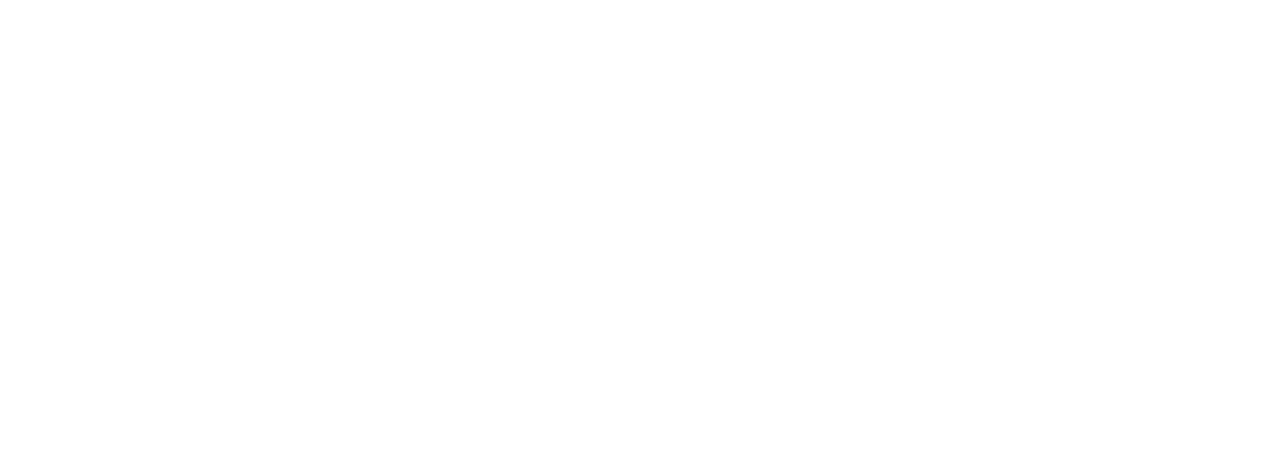
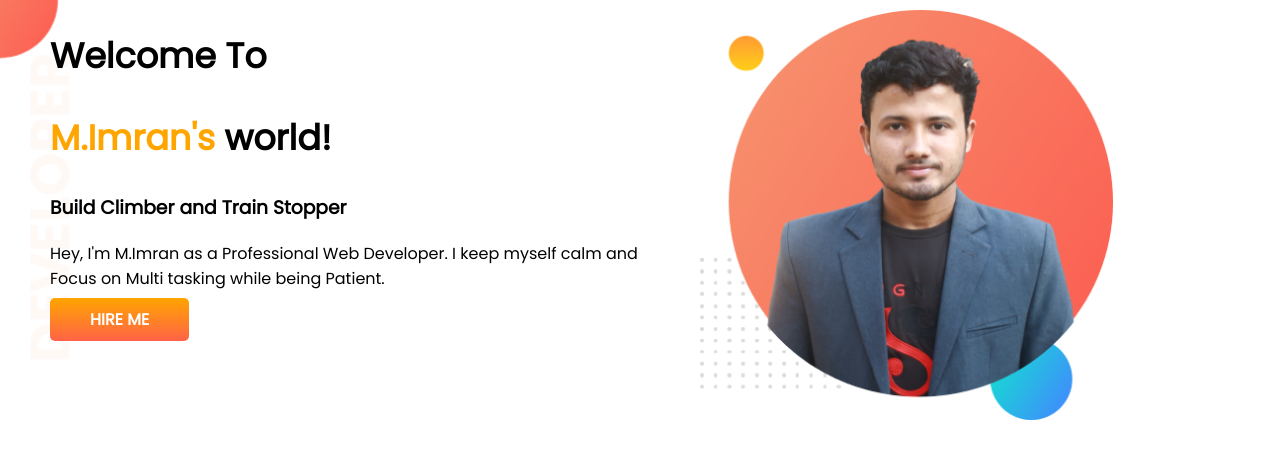
Before and after one commit to Bestimran/developer-portfolio, a plain HTML site: page index.html in a window 1280 px wide. Drawn offline with Linux system fonts and the light colour scheme.

Commit message:
my world added

```diff
--- a/index.html
+++ b/index.html
@@ -5,9 +5,20 @@
     <meta http-equiv="X-UA-Compatible" content="IE=edge">
     <meta name="viewport" content="width=device-width, initial-scale=1.0">
     <title>My world</title>
+    <link rel="preconnect" href="https://fonts.googleapis.com">
+    <link rel="preconnect" href="https://fonts.gstatic.com" crossorigin>
+    <link href="https://fonts.googleapis.com/css2?family=Poppins&display=swap" rel="stylesheet">
     <link rel="stylesheet" href="style.css">
 </head>
 <body>
-
+   <section class="banner">
+    <div class="half"><h1>Welcome To </h1>
+        <h1><span class="pen">M.Imran's </span>world!</h1>
+        <h3>Build Climber and Train Stopper</h3>
+        <p>Hey, I'm M.Imran as a Professional Web Developer. I keep myself calm and Focus on Multi tasking while being Patient.</p>
+        <a class="button" target="_blank" href="https://www.linkedin.com/in/seo-expert-backlink-specialist/">HIRE ME</a>
+    </div>
+    <div class="half"><img src="image/pic1.png" alt=""></div>
+   </section>
 </body>
 </html>
--- a/style.css
+++ b/style.css
@@ -0,0 +1,36 @@
+body{
+    font-family: 'Poppins', sans-serif;
+    margin: 0;
+}
+h1{
+    font-size: 35px;
+}
+.pen{
+    color: orange;
+}
+
+section{
+    display: flex;
+}
+.half{
+    width: 50%;
+    padding-left: 50px;
+}
+
+.half img{
+    width: 70%;
+    margin: 10px;
+}
+.button{
+    text-decoration: none;
+    background-image: linear-gradient(orange, tomato);
+    padding: 10px 40px;
+    border-radius: 5px;
+    color: white;
+    font-weight: 700;
+
+}
+.banner{
+    background-image: url(image/top-banner.png);
+    background-repeat: no-repeat;
+}
```
Also changed, not shown: image/dream-bg.png (added), image/exp-bg.png (added), image/my-bg.png (added), image/my-bg2.png (added), image/pic1.png (added), image/pic2.png (added), image/top-banner.png (added).
